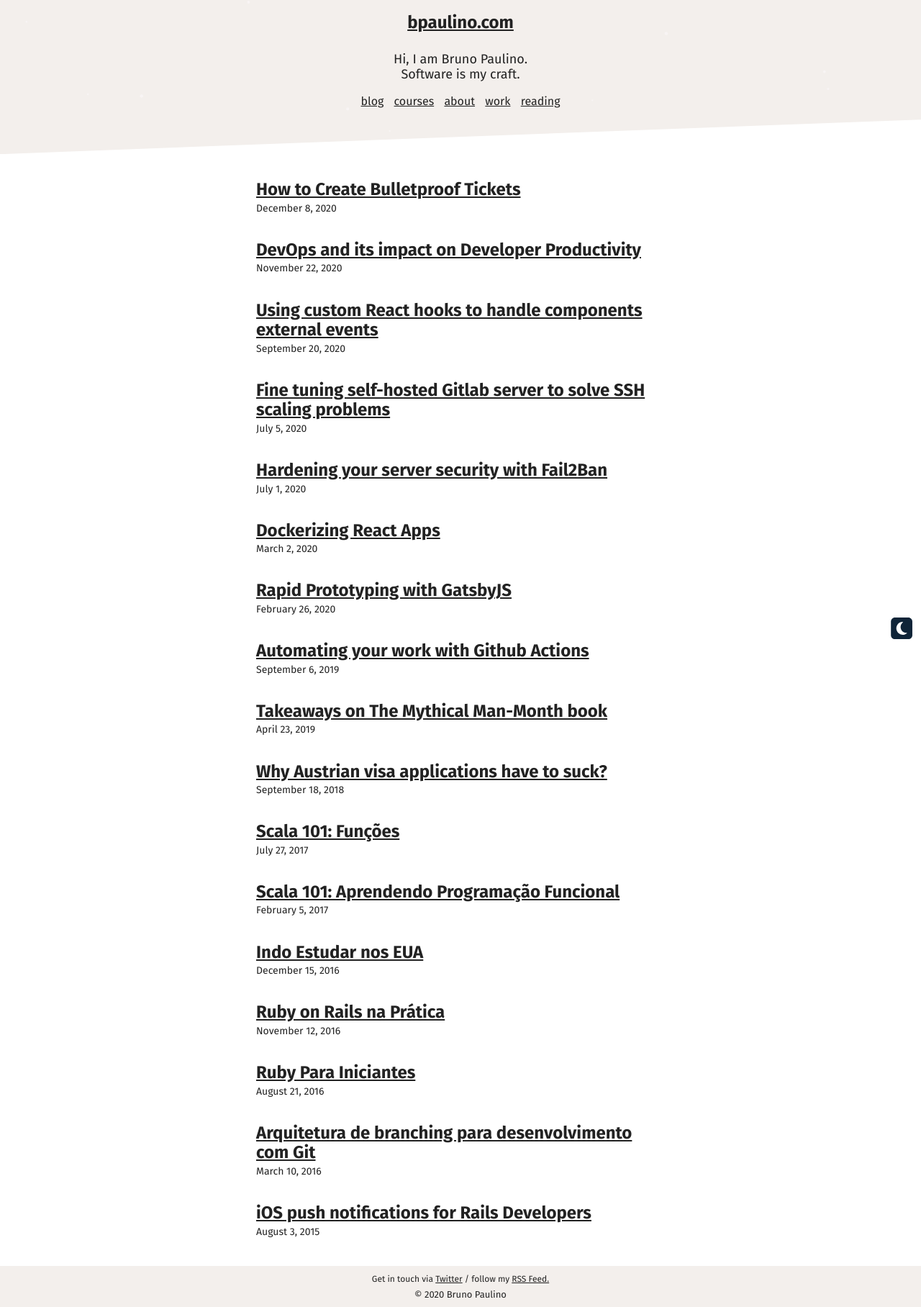
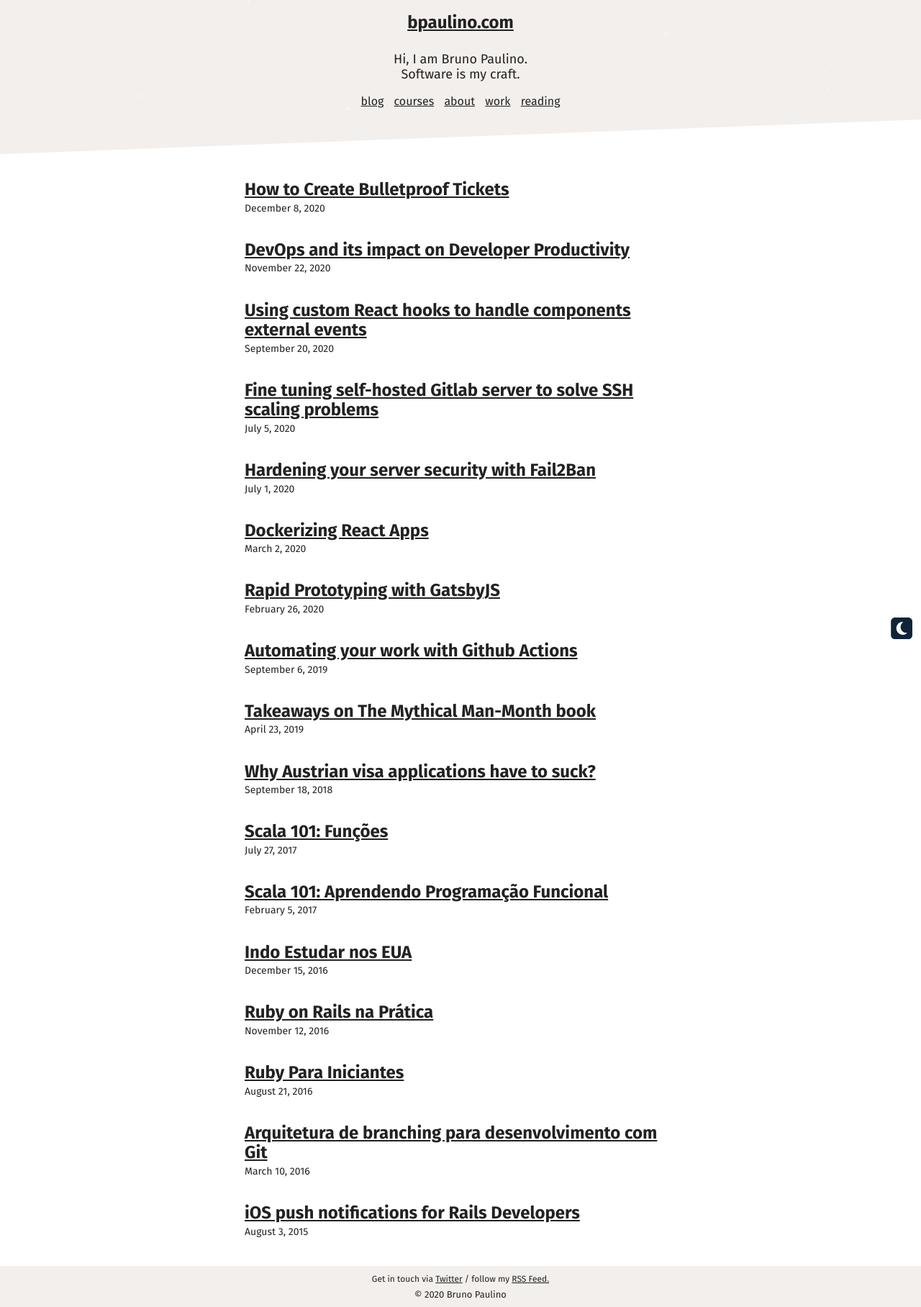
Before and after one commit to brunojppb/brunojppb.github.io, a Jekyll site: the page built from index.html, in a window 1280 px wide. Shown: the whole page at 72% size. Built offline with Jekyll 4.4.1, drawn with Linux system fonts in a browser that asks for light colours.

Commit message:
fix entry list padding

```diff
--- a/_sass/entries/entry_list.scss
+++ b/_sass/entries/entry_list.scss
@@ -12,7 +12,7 @@
   display: flex;
   flex-direction: column;
   align-items: center;
-  padding: 0 16px 32px 16px;
+  padding-bottom: 32px;
   .entry-item {
     margin-top: 32px;
     width: 100%;
```
